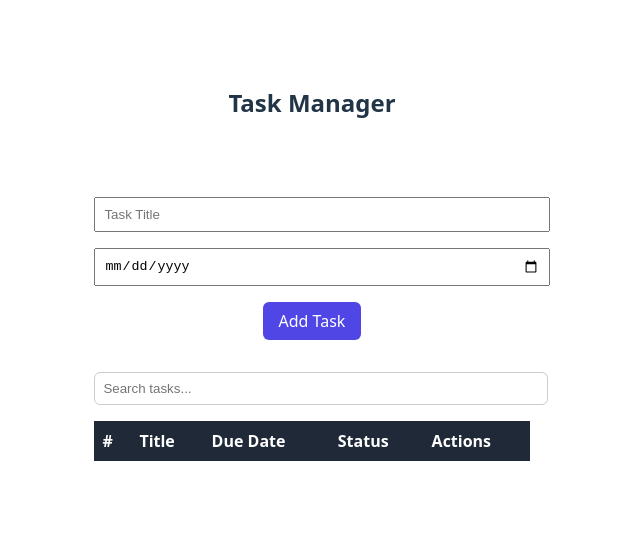
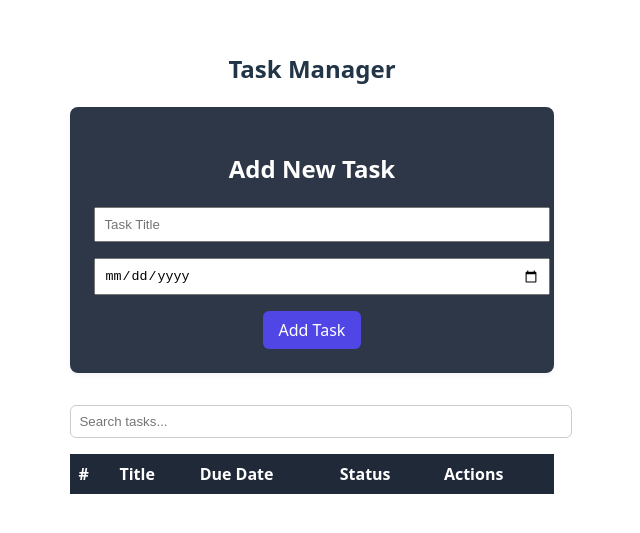
Before and after one commit to Imani-ux/task-manager, a React (Vite) app: page / in a window 1280 px wide. Shown: the part 137-670 px from the top of the page, without its empty margins (328-968 px from the left). Built offline with nearby package versions, Linux system fonts and the light colour scheme.

Commit message:
Adds the shrink effect on the add task button and also adds the the background colour to the form container

```diff
--- a/src/styles.js
+++ b/src/styles.js
@@ -7,7 +7,10 @@ export const Container = styled.div`
 `;
 
 export const FormContainer = styled.div`
-  margin-bottom: 2rem;
+  margin-bottom: 2rem; padding: 1.5rem;
+  background-color: #2d3748;
+  border-radius: 8px;
+  box-shadow: 0 2px 5px rgba(0, 0, 0, 0.05);
 `;
 
 export const Title = styled.h2`
@@ -28,6 +31,15 @@ export const Button = styled.button`
   border: none;
   border-radius: 6px;
   cursor: pointer;
+  transition: background-color 0.3s ease, transform 0.2s ease;
+    &:hover {
+    background-color:rgb(8, 32, 248);
+    transform: scale(1.05);
+  }
+  &:active {
+    transform: scale(0.95);
+  }
+
 `;
 
 export const TableContainer = styled.div`
```
